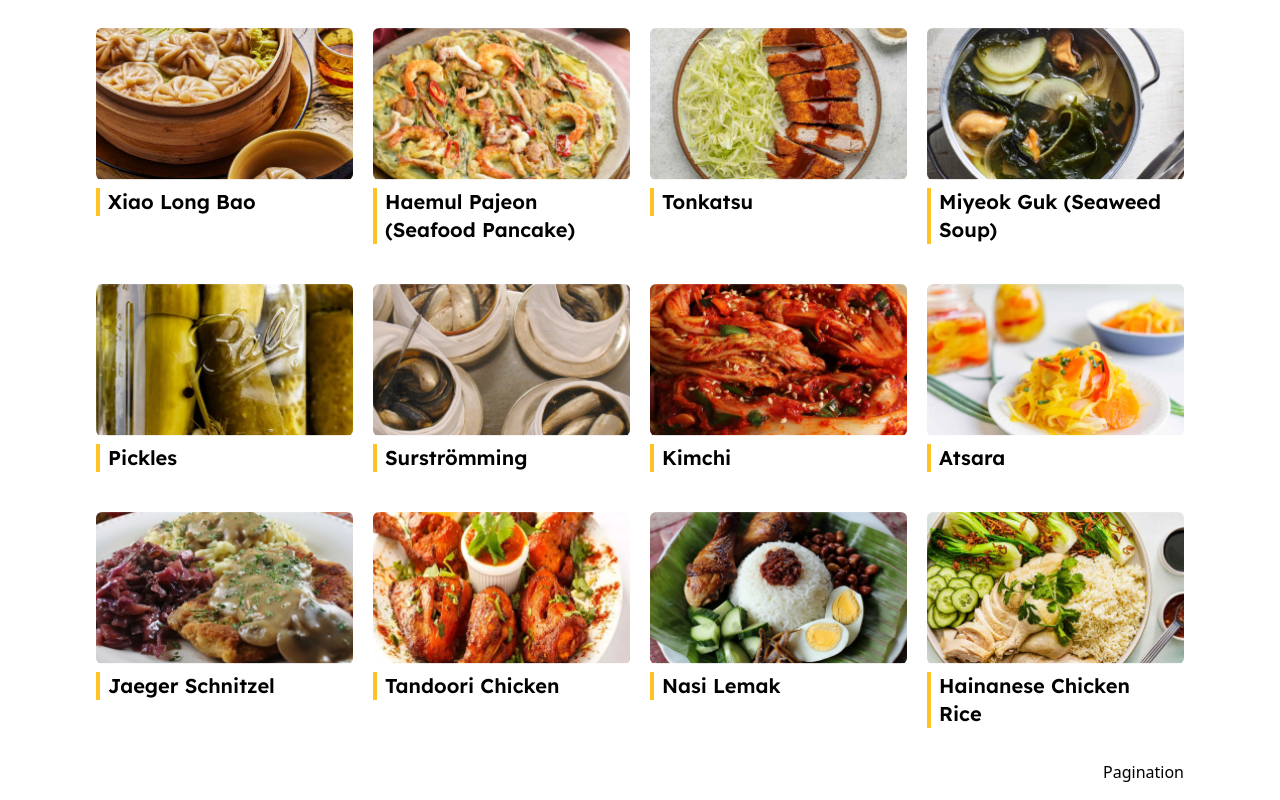
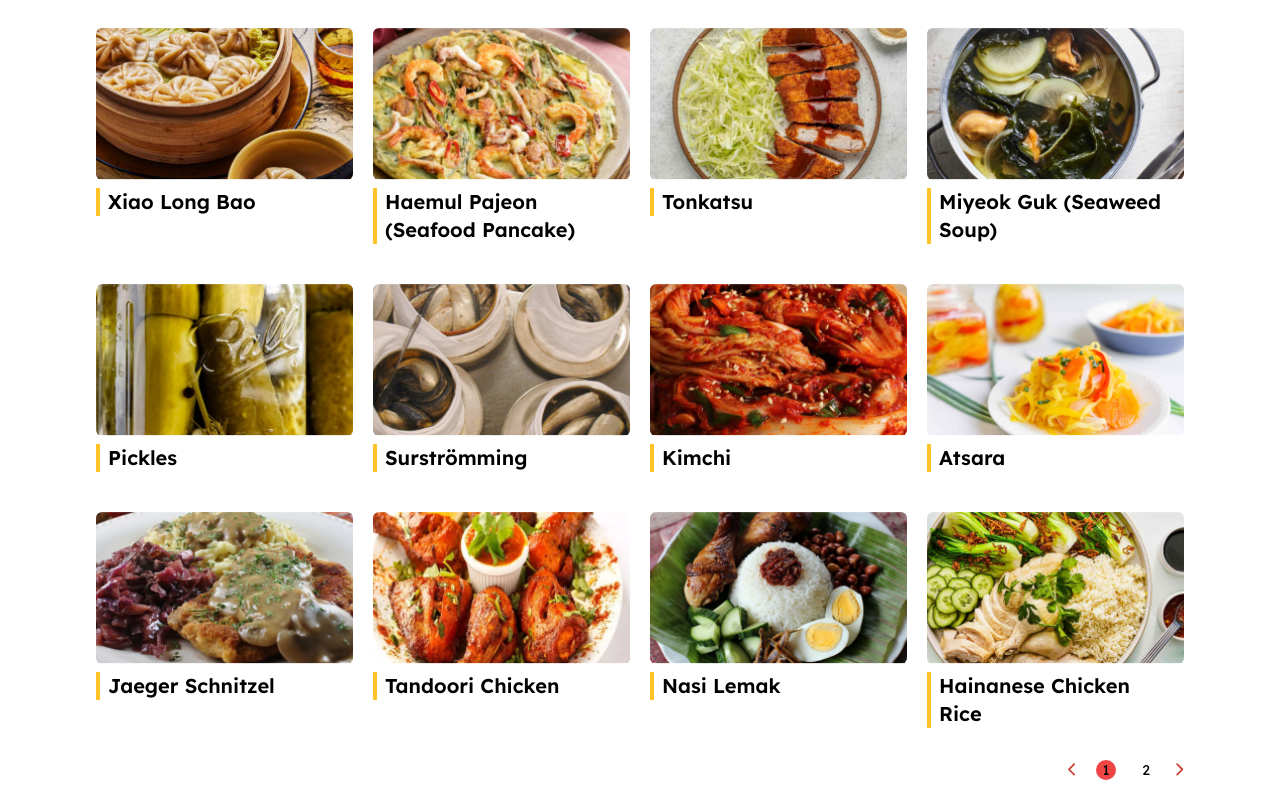
Before and after one commit to Creedyfish/Trial-project-Generic-Tech-agnostic, a Next.js app: page / in a window 1280 px wide. Shown: the part 596-1396 px from the top of the page. Built offline with nearby package versions, Linux system fonts and the light colour scheme.

Commit message:
feat: Add pagination component with page navigation functionality

```diff
--- a/app/components/Pagination.tsx
+++ b/app/components/Pagination.tsx
@@ -1,7 +1,130 @@
-import React from "react";
-
-function Pagination() {
-  return <div>Pagination</div>;
+import React, { useState } from "react";
+/**
+ * Pagination component for handling page navigation.
+ *
+ * @component
+ * @param {object} props - Component props
+ * @param {number} props.itemsPerPage - Number of items per page
+ * @param {number | undefined} props.totalItems - Total number of items
+ * @param {function} props.paginate - Function to call when a page number is clicked
+ *
+ * @example
+ * <Pagination itemsPerPage={10} totalItems={100} paginate={paginate} />
+ */
+interface PaginationProps {
+  itemsPerPage: number;
+  totalItems: number | undefined;
+  paginate: (pageNumber: number) => void;
 }
 
+const Pagination: React.FC<PaginationProps> = ({
+  itemsPerPage,
+  totalItems,
+  paginate,
+}) => {
+  // Current page state
+  const [currentPage, setCurrentPage] = useState(1);
+
+  // Generate page numbers
+  const pageNumbers = [];
+
+  for (
+    let i = 1;
+    totalItems && i <= Math.ceil(totalItems / itemsPerPage);
+    i++
+  ) {
+    pageNumbers.push(i);
+  }
+  /**
+   * Handle click event on a page number.
+   *
+   * @param {number} number - The page number that was clicked
+   */
+  const handleClick = (number: number) => {
+    setCurrentPage(number);
+    paginate(number);
+  };
+
+  return (
+    /**
+     * This is the main navigation component for the pagination.
+     * It contains three main parts:
+     *
+     * 1. A button for navigating to the previous page. This button is disabled when the current page is the first page.
+     *    The SVG inside the button is an arrow pointing to the left, indicating "go to the previous page".
+     *
+     * 2. A list of page numbers. Each page number is a button that, when clicked, navigates to that page.
+     *    The current page number is highlighted with a different background color.
+     *
+     * 3. A button for navigating to the next page. This button is disabled when the current page is the last page.
+     *    The SVG inside the button is an arrow pointing to the right, indicating "go to the next page".
+     *
+     * @component
+     **/
+    <nav className=" flex">
+      <div className="pagination flex items-center justify-center gap-5">
+        <button
+          className="flex justify-center items-center"
+          onClick={() => {
+            if (currentPage > 1) {
+              paginate(currentPage - 1);
+              setCurrentPage(currentPage - 1);
+            }
+          }}
+        >
+          {" "}
+          <svg
+            width="9"
+            height="13"
+            viewBox="0 0 9 13"
+            fill="none"
+            xmlns="http://www.w3.org/2000/svg"
+          >
+            <path
+              d="M7.2041 12.5983C6.95801 12.5983 6.73926 12.5162 6.5752 12.3522L1.3252 7.10217C0.969727 6.77405 0.969727 6.19983 1.3252 5.8717L6.5752 0.621704C6.90332 0.266235 7.47754 0.266235 7.80566 0.621704C8.16113 0.949829 8.16113 1.52405 7.80566 1.85217L3.18457 6.47327L7.80566 11.1217C8.16113 11.4498 8.16113 12.024 7.80566 12.3522C7.6416 12.5162 7.42285 12.5983 7.2041 12.5983Z"
+              fill="#CB4036"
+            />
+          </svg>
+        </button>
+
+        {pageNumbers.map((number) => (
+          <button
+            key={number}
+            className={`page-item flex justify-center items-center ${
+              currentPage === number
+                ? "bg-red-500"
+                : "bg-light-0 dark:bg-dark-0"
+            } font-lexend w-5 h-5 py-1 px-2 text-sm rounded-full`}
+            onClick={() => handleClick(number)}
+          >
+            <div>{number}</div>
+          </button>
+        ))}
+        <button
+          className="flex justify-center items-center"
+          onClick={() => {
+            if (currentPage < pageNumbers.length) {
+              paginate(currentPage + 1);
+              setCurrentPage(currentPage + 1);
+            }
+          }}
+        >
+          <svg
+            width="8"
+            height="13"
+            viewBox="0 0 8 13"
+            fill="none"
+            xmlns="http://www.w3.org/2000/svg"
+          >
+            <path
+              d="M1.125 12.5983C0.878906 12.5983 0.660156 12.5162 0.496094 12.3522C0.140625 12.024 0.140625 11.4498 0.496094 11.1217L5.11719 6.47327L0.496094 1.85217C0.140625 1.52405 0.140625 0.949829 0.496094 0.621704C0.824219 0.266235 1.39844 0.266235 1.72656 0.621704L6.97656 5.8717C7.33203 6.19983 7.33203 6.77405 6.97656 7.10217L1.72656 12.3522C1.5625 12.5162 1.34375 12.5983 1.125 12.5983Z"
+              fill="#CB4036"
+            />
+          </svg>
+        </button>
+      </div>
+    </nav>
+  );
+};
+
 export default Pagination;
```
